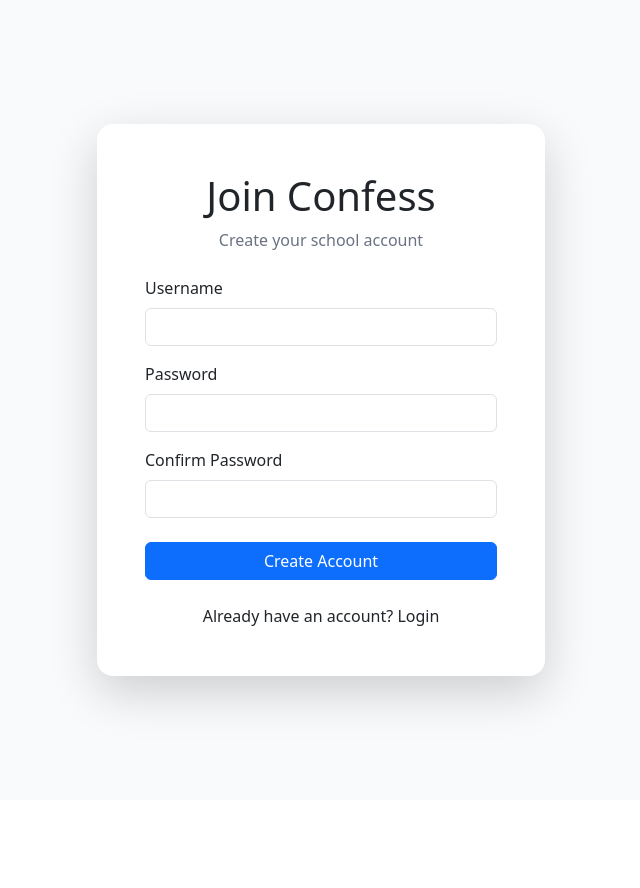
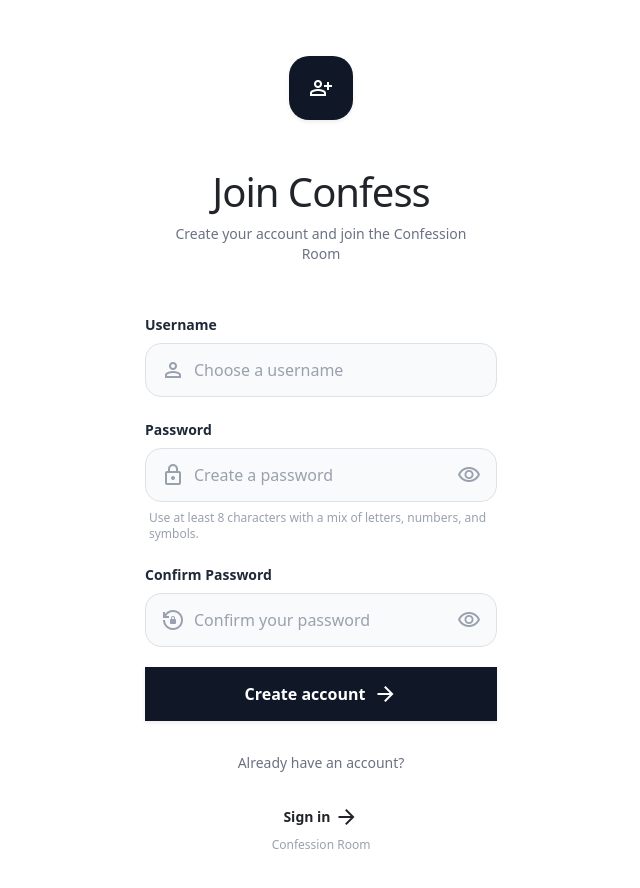
Before and after one commit to kakay22/confession-room-frontend, a React (Vite) app: page /register in a window 1280 px wide. Shown: the top 888 px of the page, without its empty margins (319-959 px from the left). Before the commit the page ends 800 px from the top, so only its background shows below. Built offline with nearby package versions, Linux system fonts and the light colour scheme; no server answers.

Commit message:
fixed login and register

```diff
--- a/src/pages/Register.jsx
+++ b/src/pages/Register.jsx
@@ -2,13 +2,10 @@ import { useState } from "react";
 import { useNavigate, Link } from "react-router-dom";
 import { useAuth } from "../context/AuthContext";
 
-
 function Register() {
-
     const [loading, setLoading] = useState(false);
 
     const { register } = useAuth();
-
     const navigate = useNavigate();
 
     const [form, setForm] = useState({
@@ -19,42 +16,27 @@ function Register() {
 
     const [error, setError] = useState("");
 
+    const [showPassword, setShowPassword] = useState(false);
+    const [showPassword2, setShowPassword2] = useState(false);
+
     const handleChange = (e) => {
-
         setForm({
             ...form,
             [e.target.name]: e.target.value,
         });
     };
 
-    const getRegisterError = (data) => {
-        if (!data) {
-            return "Something went wrong. Please try again.";
-        }
-
-        if (data.username) {
-            if (data.username.includes("already exists")) {
-                return "That username is already taken. Please choose another one.";
-            }
-
-            return "Please enter a valid username.";
-        }
-
-        if (data.password) {
-            return "Your password is not strong enough. Use at least 8 characters with a mix of letters, numbers, and symbols.";
-        }
-
-        if (data.password2) {
-            return "Please make sure both passwords match.";
-        }
-
-        return "We couldn't create your account. Please check your information and try again.";
-    };
-
     const handleSubmit = async (e) => {
         e.preventDefault();
 
         setError("");
+
+        // Check passwords before sending request
+        if (form.password !== form.password2) {
+            setError("Your passwords do not match.");
+            return;
+        }
+
         setLoading(true);
 
         try {
@@ -92,104 +74,270 @@ function Register() {
                     "We couldn't create your account. Please check your information and try again."
                 );
             }
+
         } finally {
             setLoading(false);
         }
     };
 
     return (
-        <div className="min-h-screen bg-gray-50 flex items-center justify-center px-4">
+        <main className="min-h-screen bg-white sm:bg-gray-50">
 
-            <div className="bg-white shadow-lg rounded-4 p-5 w-full max-w-md">
+            <div className="mx-auto flex min-h-screen w-full max-w-md flex-col px-5 py-8 sm:justify-center sm:px-6">
 
-                <h1 className="text-3xl font-bold text-center">
+                {/* Header */}
+                <div className="mb-8 pt-4 text-center sm:pt-0">
+
+                    {/* App Icon */}
+                    <div className="mx-auto mb-5 flex h-16 w-16 items-center justify-center rounded-[20px] bg-gray-900 text-white shadow-sm">
+                        <span className="material-symbols-outlined text-[30px]">
+                            person_add
+                        </span>
+                    </div>
+
+                    <h1 className="text-[28px] font-bold tracking-tight text-gray-900">
                         Join Confess
                     </h1>
 
-                <p className="text-gray-500 text-center mb-4">
-                    Create your school account
+                    <p className="mx-auto mt-2 max-w-xs text-sm leading-5 text-gray-500">
+                        Create your account and join the Confession Room
                     </p>
 
+                </div>
+
+                {/* Error */}
                 {error && (
-                    <div className="alert alert-danger">
+                    <div className="mb-5 flex items-start gap-3 rounded-2xl border border-red-100 bg-red-50 px-4 py-3.5">
+
+                        <span className="material-symbols-outlined mt-[1px] shrink-0 text-[20px] text-red-600">
+                            error_outline
+                        </span>
+
+                        <p className="text-sm leading-5 text-red-700">
                             {error}
+                        </p>
+
                     </div>
                 )}
 
-                <form onSubmit={handleSubmit}>
+                {/* Registration Form */}
+                <form
+                    onSubmit={handleSubmit}
+                    className="space-y-5"
+                >
 
-                    <div className="mb-3">
+                    {/* Username */}
+                    <div>
 
-                        <label className="form-label">
+                        <label
+                            htmlFor="username"
+                            className="mb-2 block text-sm font-semibold text-gray-800"
+                        >
                             Username
                         </label>
 
+                        <div className="relative">
+
+                            <span className="material-symbols-outlined pointer-events-none absolute left-4 top-1/2 -translate-y-1/2 text-[21px] text-gray-400">
+                                person_outline
+                            </span>
+
                             <input
+                                id="username"
                                 name="username"
-                            className="form-control"
+                                type="text"
                                 value={form.username}
                                 onChange={handleChange}
+                                placeholder="Choose a username"
+                                autoComplete="username"
+                                autoCapitalize="none"
+                                spellCheck="false"
+                                className="h-[54px] w-full rounded-2xl border border-gray-200 bg-gray-50 pl-12 pr-4 text-[16px] text-gray-900 outline-none transition focus:border-gray-400 focus:bg-white focus:ring-4 focus:ring-gray-100 placeholder:text-gray-400"
                                 required
                             />
 
                         </div>
 
-                    <div className="mb-3">
+                    </div>
 
-                        <label className="form-label">
+                    {/* Password */}
+                    <div>
+
+                        <label
+                            htmlFor="password"
+                            className="mb-2 block text-sm font-semibold text-gray-800"
+                        >
                             Password
                         </label>
 
+                        <div className="relative">
+
+                            <span className="material-symbols-outlined pointer-events-none absolute left-4 top-1/2 -translate-y-1/2 text-[21px] text-gray-400">
+                                lock_outline
+                            </span>
+
                             <input
-                            type="password"
+                                id="password"
                                 name="password"
-                            className="form-control"
+                                type={
+                                    showPassword
+                                        ? "text"
+                                        : "password"
+                                }
                                 value={form.password}
                                 onChange={handleChange}
+                                placeholder="Create a password"
+                                autoComplete="new-password"
+                                className="h-[54px] w-full rounded-2xl border border-gray-200 bg-gray-50 pl-12 pr-14 text-[16px] text-gray-900 outline-none transition focus:border-gray-400 focus:bg-white focus:ring-4 focus:ring-gray-100 placeholder:text-gray-400"
                                 required
                             />
 
+                            <button
+                                type="button"
+                                onClick={() =>
+                                    setShowPassword(!showPassword)
+                                }
+                                className="absolute right-2 top-1/2 flex h-10 w-10 -translate-y-1/2 items-center justify-center rounded-xl text-gray-400 transition active:scale-95 active:bg-gray-100"
+                                aria-label={
+                                    showPassword
+                                        ? "Hide password"
+                                        : "Show password"
+                                }
+                            >
+                                <span className="material-symbols-outlined text-[21px]">
+                                    {showPassword
+                                        ? "visibility_off"
+                                        : "visibility"}
+                                </span>
+                            </button>
+
                         </div>
 
-                    <div className="mb-4">
+                        <p className="mt-2 px-1 text-xs leading-4 text-gray-400">
+                            Use at least 8 characters with a mix of letters,
+                            numbers, and symbols.
+                        </p>
 
-                        <label className="form-label">
+                    </div>
+
+                    {/* Confirm Password */}
+                    <div>
+
+                        <label
+                            htmlFor="password2"
+                            className="mb-2 block text-sm font-semibold text-gray-800"
+                        >
                             Confirm Password
                         </label>
 
+                        <div className="relative">
+
+                            <span className="material-symbols-outlined pointer-events-none absolute left-4 top-1/2 -translate-y-1/2 text-[21px] text-gray-400">
+                                lock_reset
+                            </span>
+
                             <input
-                            type="password"
+                                id="password2"
                                 name="password2"
-                            className="form-control"
+                                type={
+                                    showPassword2
+                                        ? "text"
+                                        : "password"
+                                }
                                 value={form.password2}
                                 onChange={handleChange}
+                                placeholder="Confirm your password"
+                                autoComplete="new-password"
+                                className="h-[54px] w-full rounded-2xl border border-gray-200 bg-gray-50 pl-12 pr-14 text-[16px] text-gray-900 outline-none transition focus:border-gray-400 focus:bg-white focus:ring-4 focus:ring-gray-100 placeholder:text-gray-400"
                                 required
                             />
 
+                            <button
+                                type="button"
+                                onClick={() =>
+                                    setShowPassword2(!showPassword2)
+                                }
+                                className="absolute right-2 top-1/2 flex h-10 w-10 -translate-y-1/2 items-center justify-center rounded-xl text-gray-400 transition active:scale-95 active:bg-gray-100"
+                                aria-label={
+                                    showPassword2
+                                        ? "Hide password"
+                                        : "Show password"
+                                }
+                            >
+                                <span className="material-symbols-outlined text-[21px]">
+                                    {showPassword2
+                                        ? "visibility_off"
+                                        : "visibility"}
+                                </span>
+                            </button>
+
                         </div>
 
+                    </div>
+
+                    {/* Create Account */}
                     <button
                         type="submit"
-                        className="btn btn-primary w-100"
+                        disabled={loading}
+                        className="mt-2 flex h-[54px] w-full items-center justify-center gap-2 rounded-2xl bg-gray-900 px-4 text-[15px] font-semibold text-white shadow-sm transition hover:bg-gray-800 active:scale-[0.98] disabled:cursor-not-allowed disabled:opacity-60"
                     >
-                        Create Account
+
+                        {loading ? (
+                            <>
+                                <span className="h-4 w-4 animate-spin rounded-full border-2 border-white border-t-transparent" />
+
+                                <span>
+                                    Creating account...
+                                </span>
+                            </>
+                        ) : (
+                            <>
+                                <span>
+                                    Create account
+                                </span>
+
+                                <span className="material-symbols-outlined text-[20px]">
+                                    arrow_forward
+                                </span>
+                            </>
+                        )}
+
                     </button>
 
                 </form>
 
-                <p className="text-center mt-4 mb-0">
+                {/* Login */}
+                <div className="mt-8 text-center">
 
-                    Already have an account?{" "}
+                    <p className="text-sm text-gray-500">
+                        Already have an account?
+                    </p>
 
-                    <Link to="/login">
-                        Login
+                    <Link
+                        to="/login"
+                        className="mt-2 inline-flex min-h-10 items-center gap-1 rounded-xl px-3 py-2 text-sm font-semibold text-gray-900 transition active:bg-gray-100"
+                    >
+                        Sign in
+
+                        <span className="material-symbols-outlined text-[18px]">
+                            arrow_forward
+                        </span>
                     </Link>
 
+                </div>
+
+                {/* Footer */}
+                <div className="mt-auto pt-10 text-center sm:mt-8 sm:pt-0">
+
+                    <p className="text-xs text-gray-400">
+                        Confession Room
                     </p>
 
                 </div>
 
             </div>
+
+        </main>
     );
 }
 
```
Also changed, not shown: src/pages/Login.jsx (+56 -35 lines). Lines whose indentation alone changed are shown as unchanged.
